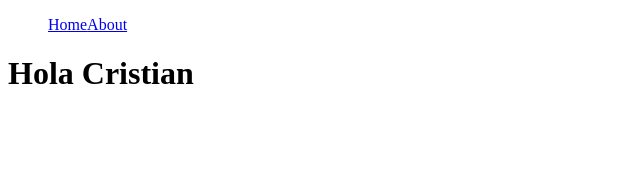
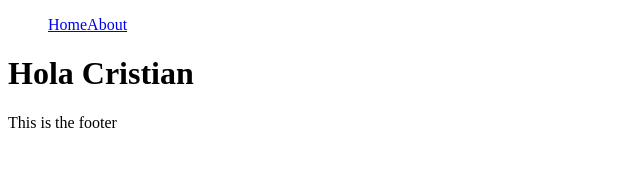
Before and after one commit to cristianiniguez/curso_nextjs, a Next.js app: page / in a window 1280 px wide. Shown: the top 182 px of the page, without its empty margins (0-640 px from the left). Built offline with nearby package versions, Linux system fonts and the light colour scheme.

Commit message:
extendiendo el app

```diff
--- /dev/null
+++ b/components/Layout/Layout.jsx
@@ -0,0 +1,14 @@
+import React from 'react';
+import Navbar from '../Navbar/Navbar';
+
+const Layout = ({ children }) => {
+  return (
+    <div>
+      <Navbar />
+      {children}
+      <footer>This is the footer</footer>
+    </div>
+  );
+};
+
+export default Layout;
--- /dev/null
+++ b/pages/_app.jsx
@@ -0,0 +1,23 @@
+import Layout from '../components/Layout/Layout';
+
+function MyApp({ Component, pageProps }) {
+  return (
+    <Layout>
+      <Component {...pageProps} />
+    </Layout>
+  );
+}
+
+// Only uncomment this method if you have blocking data requirements for
+// every single page in your application. This disables the ability to
+// perform automatic static optimization, causing every page in your app to
+// be server-side rendered.
+//
+// MyApp.getInitialProps = async (appContext) => {
+//   // calls page's `getInitialProps` and fills `appProps.pageProps`
+//   const appProps = await App.getInitialProps(appContext);
+//
+//   return { ...appProps }
+// }
+
+export default MyApp;
--- a/pages/about.jsx
+++ b/pages/about.jsx
@@ -3,10 +3,9 @@
 
 const About = () => {
   return (
-    <div>
-      <Navbar />
+    <main>
       <p>Esta es la página de About</p>
-    </div>
+    </main>
   );
 };
 
--- a/pages/index.jsx
+++ b/pages/index.jsx
@@ -12,13 +12,12 @@
       });
   }, []);
   return (
-    <div>
-      <Navbar />
+    <main>
       <h1>Hola Cristian</h1>
       {producList.map((product) => (
         <div>{product.name}</div>
       ))}
-    </div>
+    </main>
   );
 };
 
```
